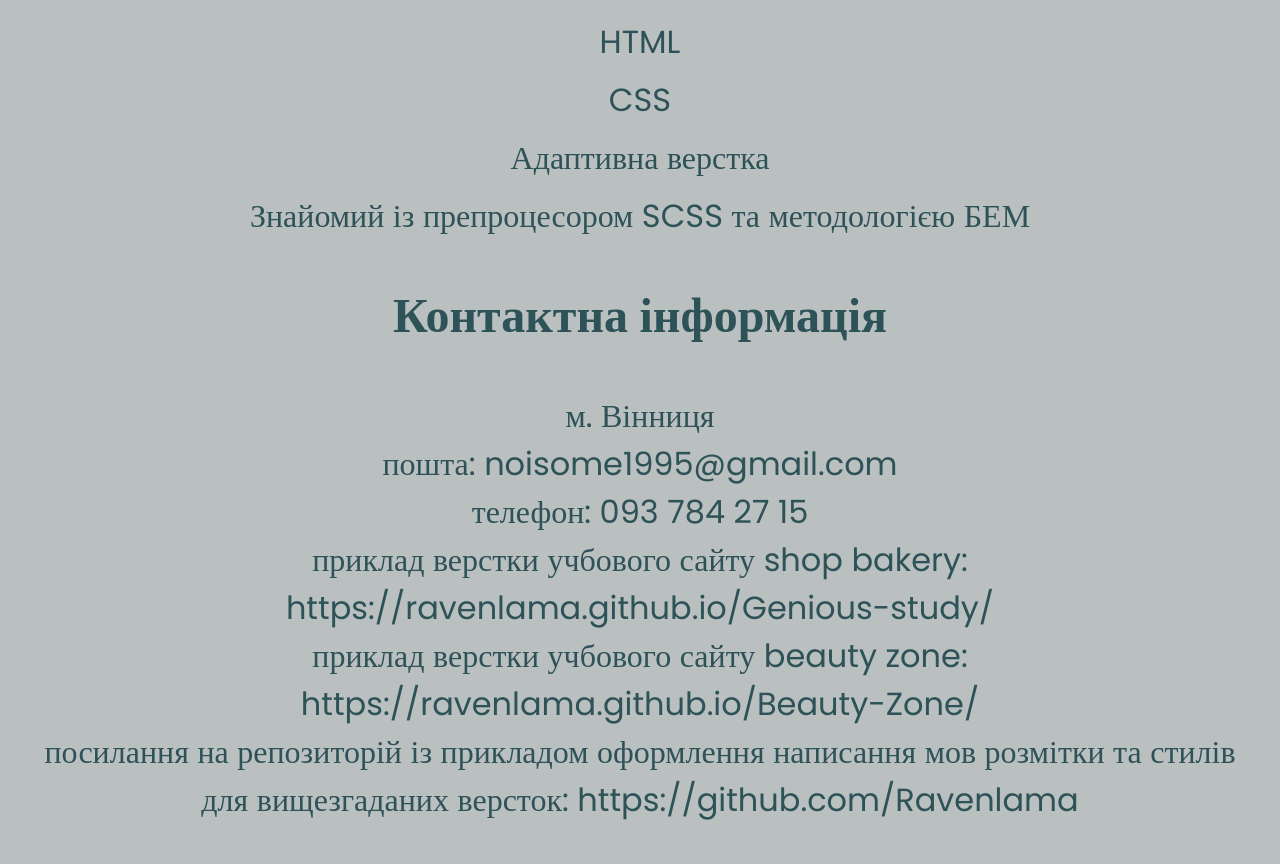
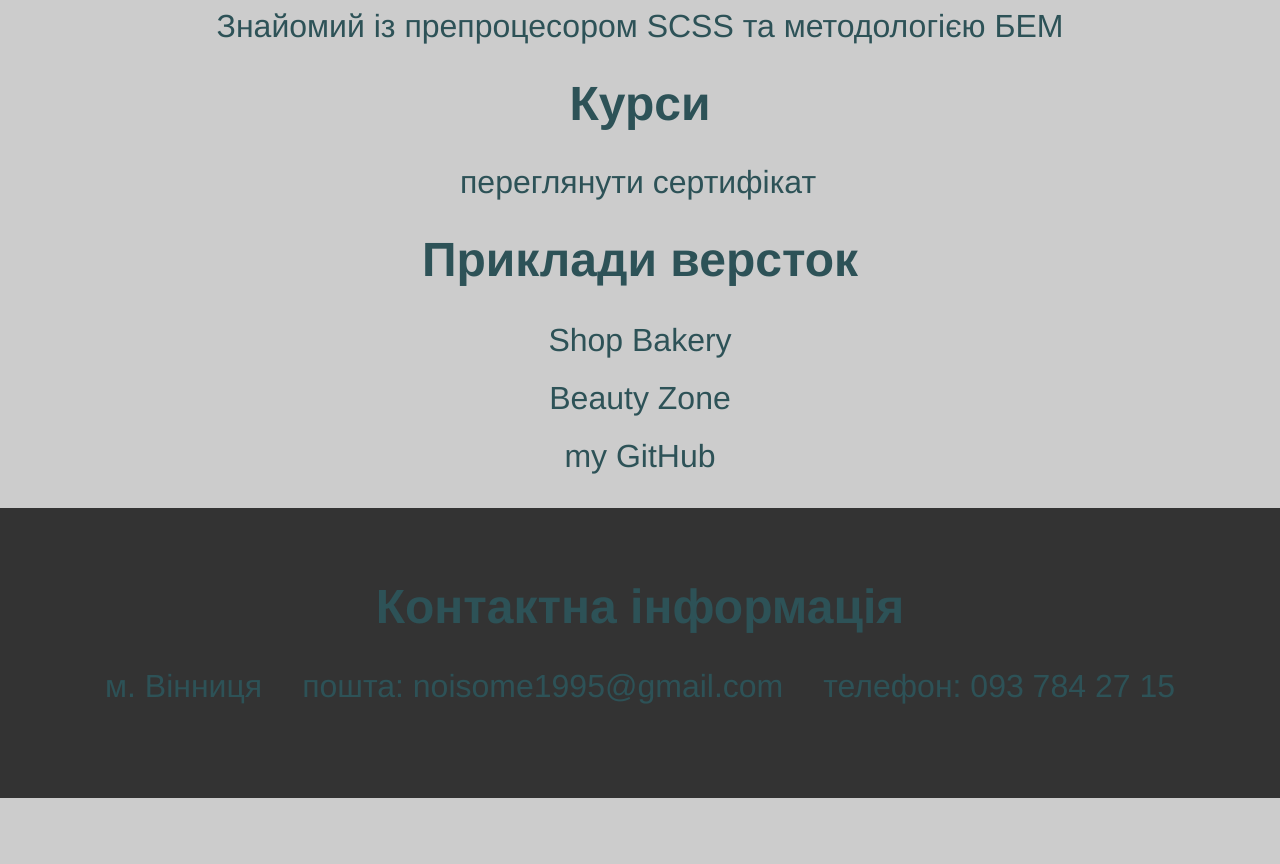
Before and after one commit to Ravenlama/resume, a plain HTML site: page index.html in a window 1280 px wide. Shown: the part 969-1833 px from the top of the page. After the commit the page ends 1767 px from the top, so only its background shows below. Drawn offline with Linux system fonts and the light colour scheme.

Commit message:
delete https and optimaze

```diff
--- a/css/styles.css
+++ b/css/styles.css
@@ -1,40 +1,34 @@
-@font-face {
-    font-display: swap;
-    font-family: 'Poppins';
-    font-style: normal;
-    font-weight: 400;
-    src: url('../fonts/poppins-v22-latin-regular.woff2') format('woff2');
-
-}
-@font-face {
-    font-display: swap;
-    font-family: 'Poppins';
-    font-style: normal;
-    font-weight: 600;
-    src: url('../fonts/poppins-v22-latin-600.woff2') format('woff2');
-
-}
-@font-face {
-    font-display: swap;
-    font-family: 'Poppins';
-    font-style: normal;
-    font-weight: 900;
-    src: url('../fonts/poppins-v22-latin-900.woff2') format('woff2');
+:root{
+    --color-primary-light:#2d5257;
+    --color-background:#CCCCCC;
+    --color-link-hover:#4c7505;
+    --color-header: #333333;
 }
 
-:root{
-    --color-primary-light:#2d5257;
-    --color-background:#babfbf;
-    --color-link-hover:#4c7505;
+*{
+    box-sizing: border-box;
+}
+
+.container{
+    margin: 0 auto;
+    width: 100%;
+    max-width: 1288px;
+    padding: 0 24px;
+}
+
+.header{
+    background-color: var(--color-header);
+    background-size: cover;
+    padding: 40px 0;
 }
 
 body{
-    font-family: 'Poppins';
+    font-family: 'Helvetica';
     font-weight: 400;
     font-size: 16px;
     color: var(--color-primary-light);
     background-color: var(--color-background);
-    line-height: 1.5;
+    line-height: 1.2;
     margin: 0;
 
     @media screen and (min-width: 768px) {
@@ -76,14 +70,13 @@ p {
     @media screen and (min-width: 768px) {
         display: block;
         border-radius: 10%;
-        height: 500px;
-        width: 400px;
+        height: 400px;
+        width: 300px;
         object-fit: cover;
     }
 }
 
 .photo-container{
-    padding-top: 40px;
     display: flex;
     justify-content: space-evenly;
     align-items: center;
@@ -109,6 +102,7 @@ p {
     font-weight: 600;
     font-size: 24px;
     text-align: center;
+    margin: 30px auto;
 
     @media screen and (min-width: 768px) {
         font-size: 48px;
@@ -117,20 +111,48 @@ p {
 
 .contact-container{
     display: flex;
-    flex-direction: column;
     justify-content: center;
     align-items: center;
-    max-width: 1200px;
-    text-align: center;
-    margin: 0 auto;
-    padding-bottom: 40px;
+    gap: 40px;
+}
+
+.jenius-link{
+    color: var(--color-primary-light);
+    transition: color 0.3s;
+    margin:20px auto 20px;
+    width: 100%;
+    max-width: 360px;
+    display: block;
+}
+
+.jenius-link:hover{
+    color: var(--color-link-hover);
+}
+
+.address-item{
+    margin-bottom: 20px;
 }
 
 .link{
     color: var(--color-primary-light);
     transition: color 0.3s;
+    margin-bottom: 20px;
+}
+
+.link-position{
+    display: block;
+    margin: 20px auto;
+    width: 100%;
+    max-width: 200px;
+    text-align: center;
+
 }
 
 .link:hover{
     color: var(--color-link-hover);
 }
+
+.footer{
+    padding: 40px 0;
+    background-color: var(--color-header);
+}
--- a/index.html
+++ b/index.html
@@ -8,7 +8,8 @@
   </head>
   <body>
     <main>
-      <section>
+      <header class="header">
+        <div class="container">
           <div class="photo-container">
             <img
               class="my-photo"
@@ -22,12 +23,15 @@
               </p>
             </div>
           </div>
+        </div>
+      </header>
+      <div class="container">
+        <section>
           <h2 class="title">Особисті дані</h2>
           <p class="personal-text">
-          Я новачок без досвіду роботи, пройшов курс верстальника від jenius
-          space і в активному пошуку компанії в якій я зміг би працювати,
-          вдосконалювати та набувати нових навичок та реалізовувати свій
-          потенціал.
+            Я початківець без досвіду роботи, пройшов курс верстальника від
+            jenius space і в активному пошуку компанії в якій я зміг би
+            працювати, набувати нових навичок та розвиватись
           </p>
           <h2 class="title">Основні вміння</h2>
           <p class="knowledge">HTML</p>
@@ -36,12 +40,43 @@
           <p class="knowledge">
             Знайомий із препроцесором SCSS та методологією БЕМ
           </p>
+          <h2 class="title">Курси</h2>
+          <a
+            class="jenius-link"
+            href="/images/htmlcss-developer.pdf"
+            target="_blank"
+            >переглянути сертифікат</a
+          >
+          <h2 class="title">Приклади версток</h2>
+          <ul>
+            <li>
+              <a
+                class="link link-position"
+                href="https://ravenlama.github.io/Genious-study/"
+                >Shop Bakery</a
+              >
+            </li>
+            <li>
+              <a
+                class="link link-position"
+                href="https://ravenlama.github.io/Beauty-Zone/"
+                >Beauty Zone</a
+              >
+            </li>
+            <li>
+              <a class="link link-position" href="https://github.com/Ravenlama"
+                >my GitHub</a
+              >
+            </li>
+          </ul>
         </section>
-      <footer>
+      </div>
+      <footer class="footer">
+        <div class="container">
           <address>
             <h2 class="title">Контактна інформація</h2>
             <ul class="contact-container">
-            <li>м. Вінниця</li>
+              <li class="address-item">м. Вінниця</li>
               <li>
                 <a class="link" href="mailto: noisome1995@gmail.com"
                   >пошта: noisome1995@gmail.com</a
@@ -52,29 +87,10 @@
                   >телефон: 093 784 27 15</a
                 >
               </li>
-            <li>
-              <a class="link" href="https://ravenlama.github.io/Genious-study/"
-                >приклад верстки учбового сайту shop bakery:
-                https://ravenlama.github.io/Genious-study/</a
-              >
-            </li>
-            <li>
-              <a class="link" href="https://ravenlama.github.io/Beauty-Zone/"
-                >приклад верстки учбового сайту beauty zone:
-                https://ravenlama.github.io/Beauty-Zone/</a
-              >
-            </li>
-            <li>
-              <a class="link" href="https://github.com/Ravenlama"
-                >посилання на репозиторій із прикладом оформлення написання мов
-                розмітки та стилів для вищезгаданих версток:
-                https://github.com/Ravenlama</a
-              >
-            </li>
             </ul>
           </address>
+        </div>
       </footer>
     </main>
-    <footer></footer>
   </body>
 </html>
```
Also changed, not shown: fonts/poppins-v22-latin-600.woff2 (deleted), fonts/poppins-v22-latin-900.woff2 (deleted), fonts/poppins-v22-latin-regular.woff2 (deleted). Lines whose indentation alone changed are shown as unchanged.
